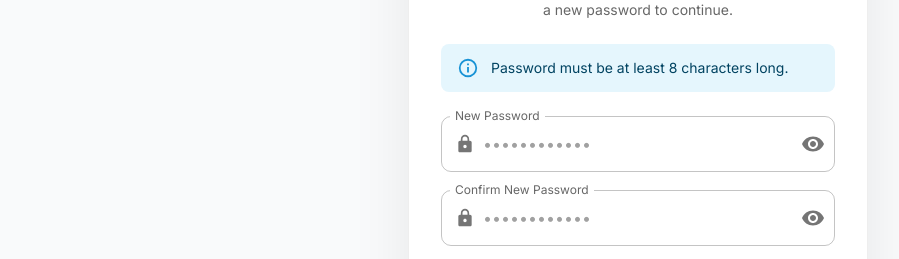
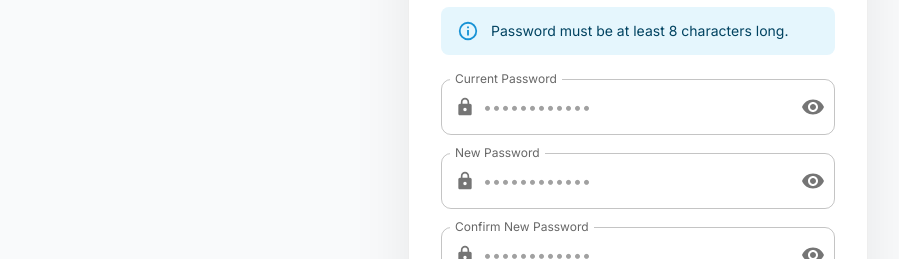
Before and after one commit to The-Circular-Classroom/ecotrack, a Next.js app: page /auth/change-password in a window 1280 px wide. Shown: the part 355-614 px from the top of the page, without its empty margins (2-901 px from the left). Built offline with nearby package versions, Linux system fonts and the light colour scheme; no server answers; what @mui/material-nextjs would draw is missing.

Commit message:
feat: implement password update API route and corresponding change password UI component

```diff
--- a/app/api/auth/set-new-password/route.ts
+++ b/app/api/auth/set-new-password/route.ts
@@ -23,8 +23,8 @@ export async function POST(request: NextRequest) {
   const logger = createApiLogger('POST /api/auth/set-new-password');
   try {
     const body = await request.json()
-    const { session, username, password, confirmPassword } = body
-    logger.info('Request received', { username: username || '(session-based)', hasSession: !!session });
+    const { session, username, password, confirmPassword, currentPassword } = body
+    logger.info('Request received', { username: username || '(session-based)', hasSession: !!session, hasCurrentPassword: !!currentPassword });
 
     // Validate password and confirmPassword are present
     if (!password || !confirmPassword) {
@@ -157,9 +157,36 @@ export async function POST(request: NextRequest) {
       )
     }
 
-    logger.debug('User found from session, updating password', { userId: user.id });
+    if (currentPassword) {
+      logger.debug('Verifying current password before updating');
+      if (!user.email) {
+        logger.warn('User email missing from session user object', { userId: user.id });
+        return NextResponse.json(
+          { error: 'unauthorized', message: 'Unable to verify current password' },
+          { status: 401 }
+        )
+      }
 
-    const { error: updateError } = await supabase.auth.updateUser({ password })
+      const { error: verifyError } = await supabase.auth.signInWithPassword({
+        email: user.email,
+        password: currentPassword,
+      })
+
+      if (verifyError) {
+        logger.warn('Current password verification failed', { userId: user.id, error: verifyError.message });
+        return NextResponse.json(
+          { error: 'invalid_password', message: 'Current password is incorrect' },
+          { status: 401 }
+        )
+      }
+    }
+
+    logger.debug('User found from session, updating password via admin API', { userId: user.id });
+
+    const { error: updateError } = await supabaseAdmin.auth.admin.updateUserById(user.id, {
+      password,
+      app_metadata: { force_password_change: false },
+    })
 
     if (updateError) {
       logger.error('Password update failed', { error: updateError.message, userId: user.id });
--- a/app/auth/change-password/page.tsx
+++ b/app/auth/change-password/page.tsx
@@ -18,9 +18,11 @@ import SnackbarAlert from '@/components/SnackbarAlert'
 
 export default function ChangePasswordPage() {
   const [formData, setFormData] = useState({
+    currentPassword: '',
     password: '',
     confirmPassword: '',
   })
+  const [showCurrentPassword, setShowCurrentPassword] = useState(false)
   const [showPassword, setShowPassword] = useState(false)
   const [showConfirmPassword, setShowConfirmPassword] = useState(false)
   const [loading, setLoading] = useState(false)
@@ -36,8 +38,8 @@ export default function ChangePasswordPage() {
   const handleChangePassword = async (e: React.FormEvent) => {
     e.preventDefault()
 
-    if (!formData.password || !formData.confirmPassword) {
-      setMessage('Password and confirmation are required')
+    if (!formData.currentPassword || !formData.password || !formData.confirmPassword) {
+      setMessage('Current password, new password, and confirmation are required')
       setSeverity('warning')
       setOpen(true)
       return
@@ -59,6 +61,7 @@ export default function ChangePasswordPage() {
           'Content-Type': 'application/json',
         },
         body: JSON.stringify({
+          currentPassword: formData.currentPassword,
           password: formData.password,
           confirmPassword: formData.confirmPassword,
         }),
@@ -150,6 +153,38 @@ export default function ChangePasswordPage() {
 
               <Box component="form" onSubmit={handleChangePassword}>
                 <Stack spacing={2.25}>
+                  <TextField
+                    id="currentPassword"
+                    fullWidth
+                    label="Current Password"
+                    variant="outlined"
+                    type={showCurrentPassword ? 'text' : 'password'}
+                    placeholder="••••••••••••"
+                    value={formData.currentPassword}
+                    onChange={handleChange}
+                    InputProps={{
+                      startAdornment: (
+                        <InputAdornment position="start">
+                          <LockRounded fontSize="small" />
+                        </InputAdornment>
+                      ),
+                      endAdornment: (
+                        <InputAdornment position="end">
+                          <IconButton
+                            aria-label="toggle current password visibility"
+                            onClick={() => setShowCurrentPassword(!showCurrentPassword)}
+                            edge="end"
+                          >
+                            {showCurrentPassword ? <VisibilityOff /> : <Visibility />}
+                          </IconButton>
+                        </InputAdornment>
+                      ),
+                    }}
+                    sx={{
+                      '& .MuiOutlinedInput-root': { borderRadius: 2.5, bgcolor: 'white' },
+                    }}
+                  />
+
                   <TextField
                     id="password"
                     fullWidth
```
